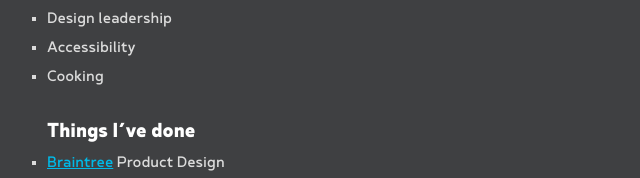
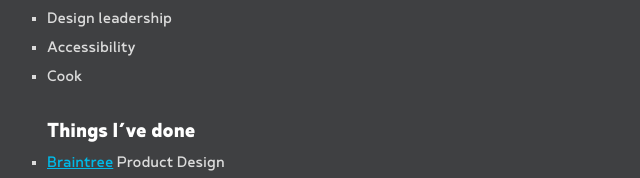
Before and after one commit to ryanburke/ryanburke.github.io, a plain HTML site: page index.html in a window 1280 px wide. Shown: the part 622-800 px from the top of the page, 113-753 px from the left. Drawn offline with Linux system fonts and the light colour scheme.

Commit message:
Index - Proper tense of "Cook"

```diff
--- a/index.html
+++ b/index.html
@@ -51,7 +51,7 @@
           <li>git, MVC, Sass, etc</li>
           <li>Design leadership</li>
           <li>Accessibility</li>
-          <li>Cooking</li>
+          <li>Cook</li>
         </ul>
 
         <h4>Things I’ve done</h4>
```
